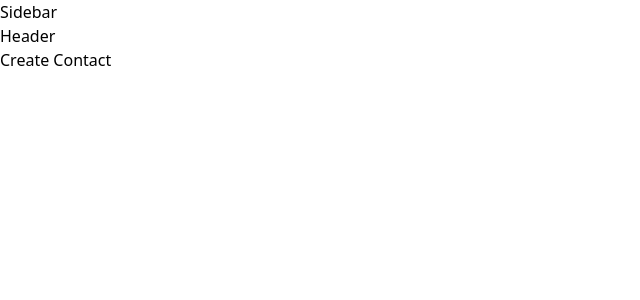
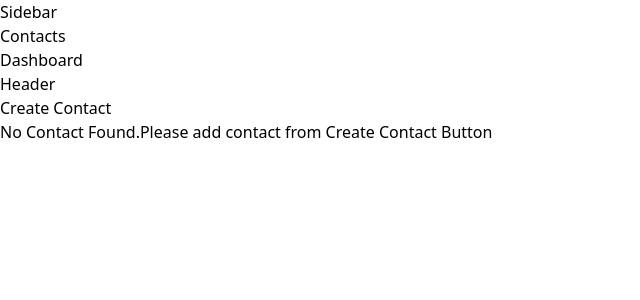
Before and after one commit to 808vita/contacts-with-viz, a React (Create React App) app: page /contacts in a window 1280 px wide. Shown: the top 300 px of the page, without its empty margins (0-640 px from the left). Built offline with nearby package versions, Linux system fonts and the light colour scheme.

Commit message:
no contact info box

```diff
--- a/src/components/Sidebar.tsx
+++ b/src/components/Sidebar.tsx
@@ -6,7 +6,13 @@ import React from "react";
  * side bar component
  */
 const Sidebar: () => JSX.Element = () => {
-  return <div>Sidebar</div>;
+  return (
+    <div>
+      Sidebar
+      <p>Contacts</p>
+      <p>Dashboard</p>
+    </div>
+  );
 };
 
 export default Sidebar;
--- /dev/null
+++ b/src/components/noContactInfo/NoContactInfo.tsx
@@ -0,0 +1,17 @@
+import React from "react";
+
+/**
+ *
+ * @returns jsx
+ *
+ * to be diplayed no contacts found in store
+ */
+const NoContactInfo = () => {
+  return (
+    <div>
+      <h5>No Contact Found.Please add contact from Create Contact Button</h5>
+    </div>
+  );
+};
+
+export default NoContactInfo;
--- a/src/pages/Contacts.tsx
+++ b/src/pages/Contacts.tsx
@@ -1,10 +1,8 @@
-import React from "react";
-import ContactForm from "../components/contactForm/ContactForm";
-import ContactFormContextProvider from "../components/contactForm/hooks/ContactFormContext";
 import { useSelector } from "react-redux";
 import { RootState } from "../redux/store";
 import { useNavigate } from "react-router-dom";
 import ContactCard from "../components/contactCard/ContactCard";
+import NoContactInfo from "../components/noContactInfo/NoContactInfo";
 
 /**
  *
@@ -35,6 +33,7 @@ const Contacts: () => JSX.Element = () => {
       {contactList.map((contact) => (
         <ContactCard key={contact?.id} contact={contact} />
       ))}
+      {contactList.length === 0 && <NoContactInfo />}
     </>
   );
 };
```
